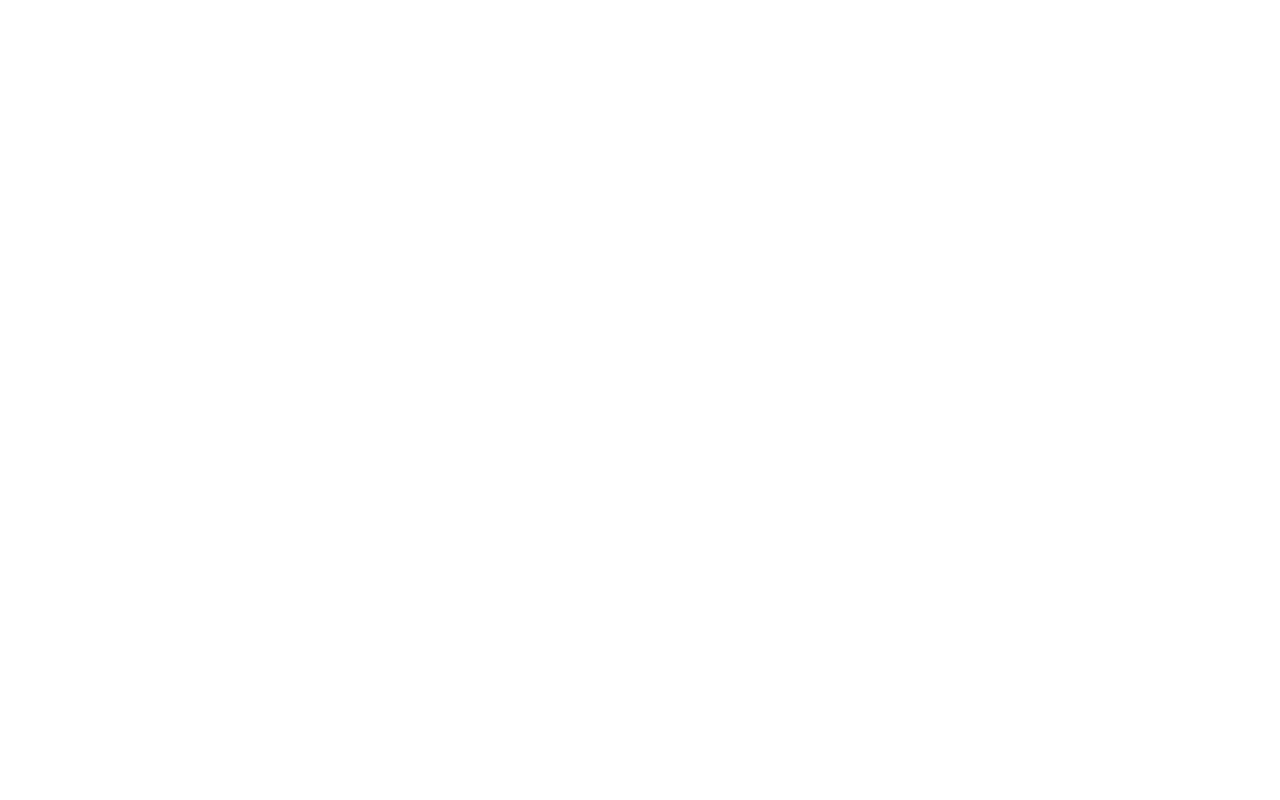
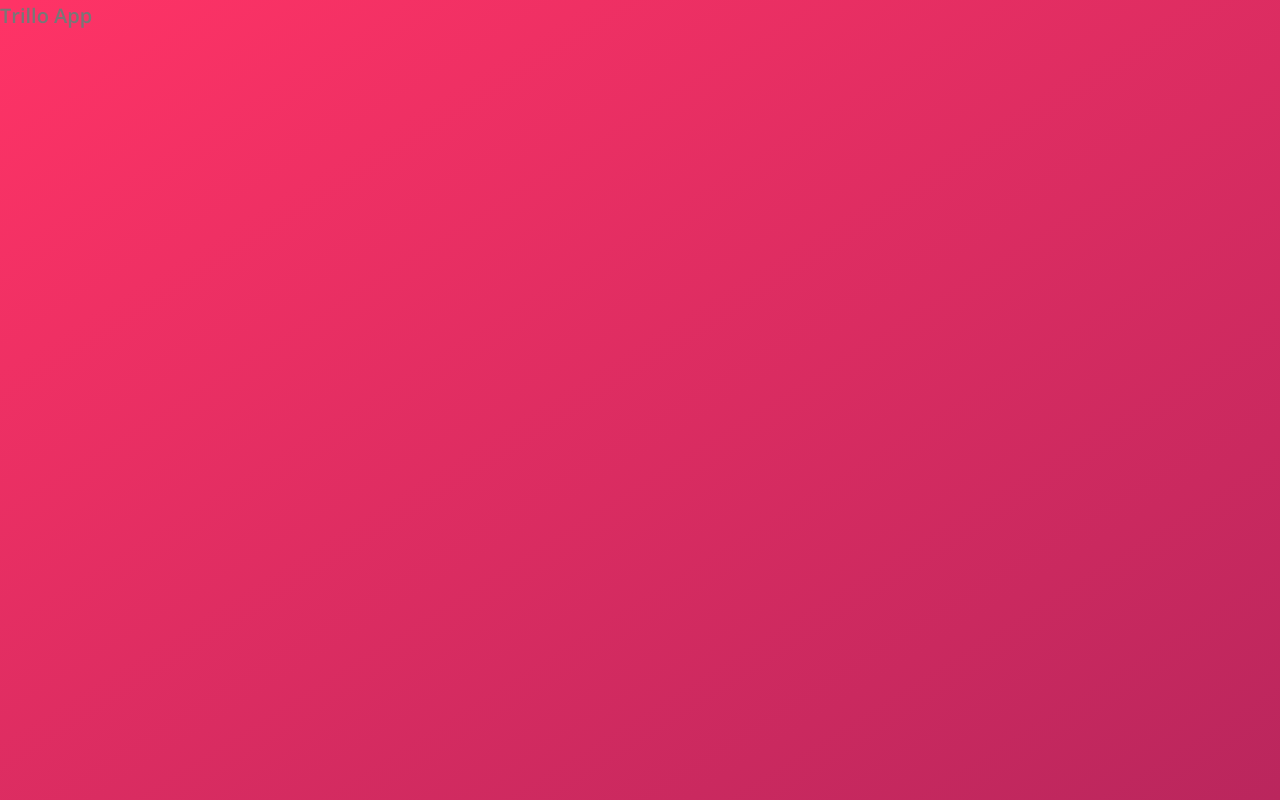
Before and after one commit to Farnerud/trillo-app, a website: page index.html in a window 1280 px wide. Drawn offline with nearby package versions, Linux system fonts and the light colour scheme.

Commit message:
creating the basic styles for the site

```diff
--- a/index.html
+++ b/index.html
@@ -1,5 +1,6 @@
 <!DOCTYPE html>
 <html lang="en">
+
 <head>
 	<meta charset="UTF-8">
 	<meta name="viewport" content="width=device-width, initial-scale=1.0">
@@ -8,7 +9,9 @@
 	<link rel="shortcut icon" type="image/png" href="img/favicon.png">
 	<title>trillo &mdash; Your all-in-one booking app</title>
 </head>
+
 <body>
+	<h1>Trillo App</h1>
+</body>
 
-</body>
 </html>
--- /dev/null
+++ b/sass/_base.scss
@@ -0,0 +1,44 @@
+:root {
+  --color-primary: #eb2f64;
+  --color-primary-light: #ff3366;
+  --color-primary-dark: #ba265d;
+
+  --color-grey-light-1: #faf9f9;
+  --color-grey-light-2: #f4f2f2;
+  --color-grey-light-3: #f0eeee;
+  --color-grey-light-4: #ccc;
+
+  --color-grey-dark-1: #333;
+  --color-grey-dark-2: #777;
+  --color-grey-dark-3: #999;
+}
+
+* {
+  padding: 0;
+  margin: 0;
+}
+
+*,
+*::before,
+*::after {
+  box-sizing: inherit;
+}
+
+html {
+  box-sizing: border-box;
+  font-size: 62.5%; // 1rem = 10px => 10px[target]/16px[browser font] = 62.5
+}
+
+body {
+  min-height: 100vh;
+
+  font-family: "Open Sans", sans-serif;
+  font-weight: 400;
+  line-height: 1.6;
+  color: var(--color-grey-dark-2);
+  background-image: linear-gradient(
+    to right bottom,
+    var(--color-primary-light),
+    var(--color-primary-dark)
+  );
+}
--- a/sass/main.scss
+++ b/sass/main.scss
@@ -1,17 +1,3 @@
-/*
-COLORS
-
-Primary: #eb2f64
-Primary light: #FF3366
-Primary dark: #BA265D
-
-Grey light 1: #faf9f9
-Grey light 2: #f4f2f2
-Grey light 3: #f0eeee
-Grey light 4: #ccc
-
-Grey dark 1: #333
-Grey dark 2: #777
-Grey dark 3: #999
-
-*/
+@import "base";
+@import "components";
+@import "layout";
```
Also changed, not shown: css/style.css, sass/_components.scss (added), sass/_layout.scss (added).
